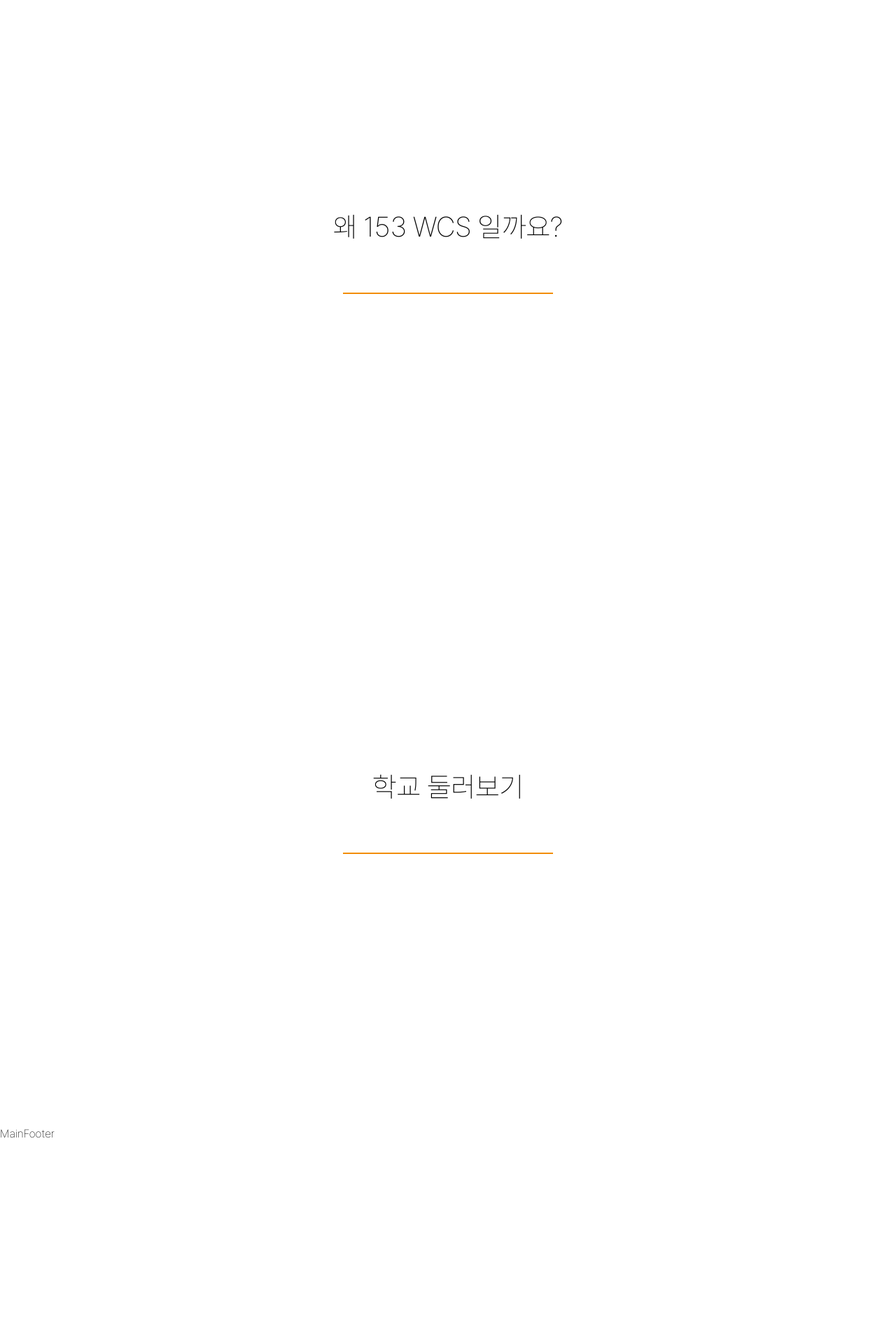
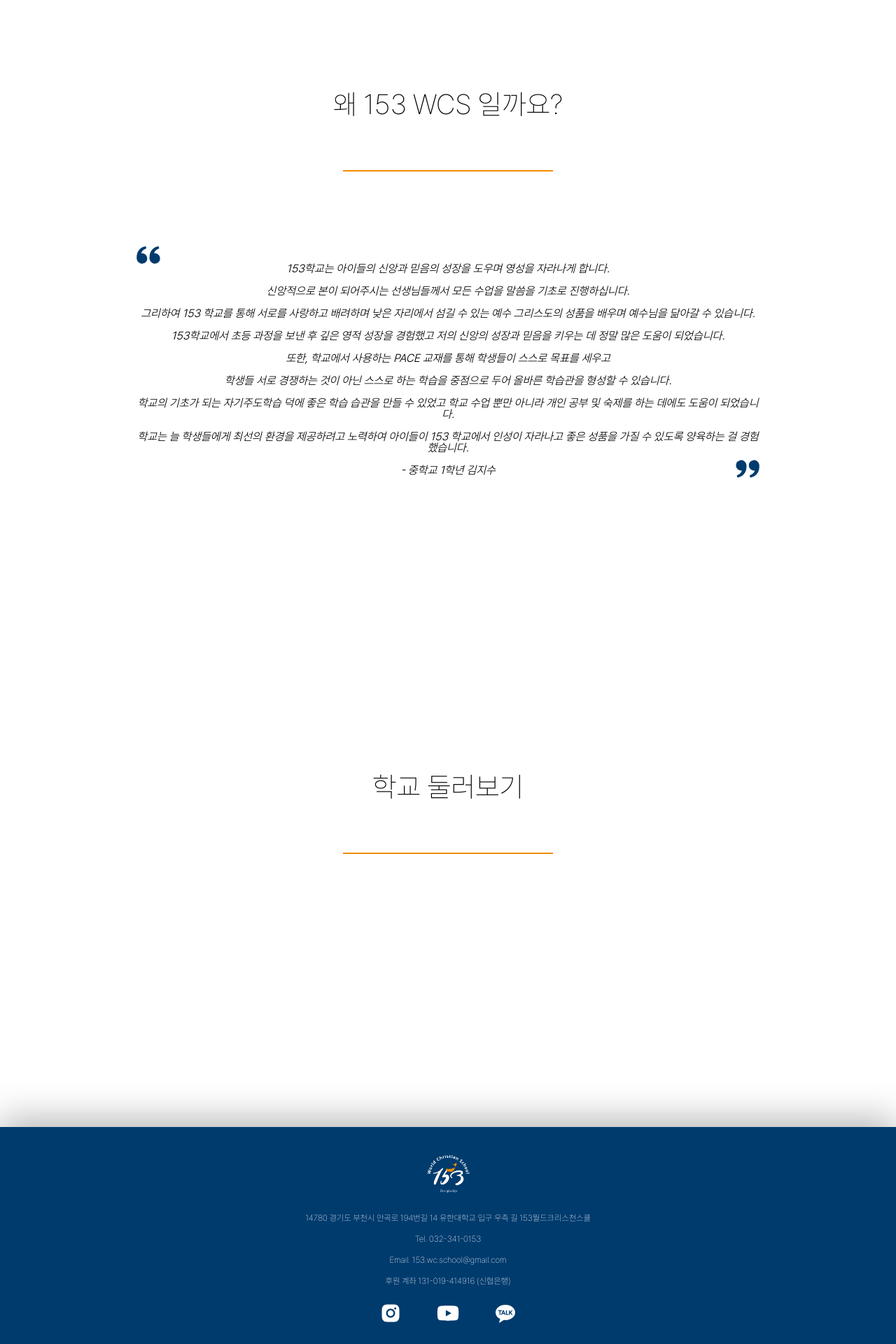
Before and after one commit to sieuniii/153wcs, a React (Vite) app: page / in a window 1280 px wide. Shown: the part 1590-3510 px from the top of the page at 70% size. Before the commit the page ends 3219 px from the top, so only its background shows below. Built offline with nearby package versions, Linux system fonts and the light colour scheme.

Commit message:
[fe][feat] main footer 완료
todo : interview Section 일단 보류 -> 추후 더 수정 예정

```diff
--- a/package.json
+++ b/package.json
@@ -12,6 +12,7 @@
   "dependencies": {
     "react": "^18.3.1",
     "react-dom": "^18.3.1",
+    "react-icons": "^5.3.0",
     "react-router-dom": "^6.26.1"
   },
   "devDependencies": {
--- a/src/components/footer/MainFooter.jsx
+++ b/src/components/footer/MainFooter.jsx
@@ -1,9 +1,32 @@
-import React from 'react'
+import React from "react";
+import styles from "./MainFooter.module.css";
+import logo from "../../assets/img/로고.png";
+import { AiFillInstagram } from "react-icons/ai";
+import { FaYoutube } from "react-icons/fa";
+import { RiKakaoTalkFill } from "react-icons/ri";
 
 function MainFooter() {
   return (
-    <div>MainFooter</div>
-  )
+    <div className={styles.MainFooter}>
+      <img className={styles.logo} src={logo} alt="Logo" />
+      <div className={styles.infoSection}>
+        14780 경기도 부천시 안곡로 194번길 14 유한대학교 입구 우측 길
+        153월드크리스천스쿨
+        <br />
+        Tel. 032-341-0153
+        <br />
+        Email. 153.wc.school@gmail.com
+        <br />
+        후원 계좌 131-019-414916 (신협은행)
+        <br />
+      </div>
+      <div className={styles.snsSection}>
+        <AiFillInstagram />
+        <FaYoutube />
+        <RiKakaoTalkFill />
+      </div>
+    </div>
+  );
 }
 
-export default MainFooter
+export default MainFooter;
--- /dev/null
+++ b/src/components/footer/MainFooter.module.css
@@ -0,0 +1,36 @@
+.MainFooter {
+  background-color: var(--main-color);
+  color: white;
+  height: 270px;
+  box-shadow: 0px -10px 50px rgba(0, 0, 0, 0.3);
+  display: flex;
+  flex-direction: column;
+
+  justify-content: center;
+  align-items: center;
+  text-align: center;
+  padding: 20px;
+}
+
+.logo {
+  margin-top: 20px;
+  width: 90px;
+  height: 90px;
+}
+
+.snsSection {
+  font-size: 2rem;
+  margin-top: 15px;
+  margin-bottom: 20px;
+  display: flex;
+  justify-content: center; /* 아이콘을 가로로 중앙 정렬 */
+  align-items: center; /* 아이콘을 세로로 중앙 정렬 */
+  gap: 50px; /* 아이콘 사이의 간격 추가 */
+}
+
+.infoSection {
+  margin-top: 5px;
+  line-height: 2.5;
+  font-family: var(--font-thin);
+  font-size: 12px;
+}
--- a/src/components/home/InterviewSection.jsx
+++ b/src/components/home/InterviewSection.jsx
@@ -1,11 +1,143 @@
-import React from "react";
+import React, { useState, useEffect } from "react";
 import TitleComponent from "../common/TitleComponent";
 import styles from "../../pages/home/Homepage.module.css";
+import interviewStyles from "./InterviewSection.module.css";
+import { BiSolidQuoteAltLeft } from "react-icons/bi";
+import { BiSolidQuoteAltRight } from "react-icons/bi";
 
 function InterviewSection() {
+  const interviews = [
+    {
+      content: (
+        <>
+          <p>153학교는 버스를 기다리는 정거장입니다.</p>
+          <p>
+            ‘입시’에 목적을 두는 것이 아닌 ‘배움’에 목적을 두고 가르침을 받을 수
+            있는 학교이기 때문입니다.
+          </p>
+          <p>
+            PACE프로그램을 통해서 영어 실력 및 자기주도 학습 실력이 향상되었고
+          </p>
+          <p>
+            {" "}
+            이 학교를 다니면서 인격, 지식, 영성 등 전인격적으로 성장하게
+            되었습니다.
+          </p>
+        </>
+      ),
+      author: "중학교 3학년 김이맥 학생",
+    },
+    {
+      content: (
+        <>
+          <p>
+            153학교는 아이들의 신앙과 믿음의 성장을 도우며 영성을 자라나게
+            합니다.
+          </p>
+          <p>
+            신앙적으로 본이 되어주시는 선생님들께서 모든 수업을 말씀을 기초로
+            진행하십니다.
+          </p>
+          <p>
+            그리하여 153 학교를 통해 서로를 사랑하고 배려하며 낮은 자리에서 섬길
+            수 있는 예수 그리스도의 성품을 배우며 예수님을 닮아갈 수 있습니다.
+          </p>
+          <p>
+            153학교에서 초등 과정을 보낸 후 깊은 영적 성장을 경험했고 저의
+            신앙의 성장과 믿음을 키우는 데 정말 많은 도움이 되었습니다.
+          </p>
+          <p>
+            또한, 학교에서 사용하는 PACE 교재를 통해 학생들이 스스로 목표를
+            세우고
+          </p>
+          <p>
+            학생들 서로 경쟁하는 것이 아닌 스스로 하는 학습을 중점으로 두어
+            올바른 학습관을 형성할 수 있습니다.
+          </p>
+          <p>
+            학교의 기초가 되는 자기주도학습 덕에 좋은 학습 습관을 만들 수 있었고
+            학교 수업 뿐만 아니라 개인 공부 및 숙제를 하는 데에도 도움이
+            되었습니다.
+          </p>
+          <p>
+            {" "}
+            학교는 늘 학생들에게 최선의 환경을 제공하려고 노력하여 아이들이 153
+            학교에서 인성이 자라나고 좋은 성품을 가질 수 있도록 양육하는 걸
+            경험했습니다.
+          </p>
+        </>
+      ),
+      author: "중학교 1학년 김지수",
+    },
+    {
+      content: (
+        <>
+          <p>
+            153학교에서 하나님의 법 안에서 세상과 구별된 삶을 살아가는 법을
+            배우며
+          </p>
+          <p>
+            기독교 세계관을 배우고 매일 예배 시간을 통해 하나님과 더 가까워지고
+            신앙과 믿음을 키울 수 있습니다.
+          </p>
+          <p>
+            영어를 잘 하시는 선생님들 덕에 영어를 쉽고 재밌게 배울 수 있고 영어
+            Speaking 실력을 향상 시킬 수 있습니다.
+          </p>
+          <p>
+            또한, 자기주도학습을 통해 내가 스스로 목표를 세우고 공부할 수 있는
+            능력을 키울 수 있습니다.
+          </p>
+          <p>
+            153학교에서 공부하면서 영어에 흥미를 느꼈고 통역 및 번역을 공부해서
+          </p>
+          <p>
+            아직 알려지지 못한 우리나라의 작품들을 알리고 하나님의 복음을
+            전파하는 삶을 살고 싶다는 마음을 품게 되었습니다.
+          </p>
+        </>
+      ),
+      author: "초등학교 6학년 박수민 학생",
+    },
+  ];
+
+  const [currentInterview, setCurrentInterview] = useState(0);
+
+  const [fadeIn, setFadeIn] = useState(true);
+  useEffect(() => {
+    const interval = setInterval(() => {
+      setFadeIn(false);
+      setTimeout(() => {
+        setCurrentInterview((prevIndex) =>
+          prevIndex === interviews.length - 1 ? 0 : prevIndex + 1
+        );
+        setFadeIn(true);
+      }, 500); // 페이드 아웃 후 인터뷰 변경
+    }, 5000); // 5초마다 인터뷰 변경
+
+    return () => clearInterval(interval); // 컴포넌트 언마운트 시 타이머 정리
+  }, [interviews.length]);
+
   return (
     <div className={styles.sectionContainer}>
       <TitleComponent text={<>왜 153 WCS 일까요?</>} />
+      <div
+        className={`${interviewStyles.interviewContainer} ${
+          fadeIn ? interviewStyles.fadeIn : interviewStyles.fadeOut
+        }`}
+      >
+        <span className={interviewStyles.quoteLeft}>
+          <BiSolidQuoteAltLeft />
+        </span>
+
+        <div className={interviewStyles.interviewContent}>
+          {interviews[currentInterview].content}-{" "}
+          {interviews[currentInterview].author}
+        </div>
+        <span className={interviewStyles.quoteRight}>
+          <BiSolidQuoteAltRight />
+        </span>
+      </div>
     </div>
   );
 }
--- /dev/null
+++ b/src/components/home/InterviewSection.module.css
@@ -0,0 +1,41 @@
+.interviewContainer {
+  position: relative;
+  display: flex;
+  text-align: center;
+  justify-content: center;
+  align-items: center;
+  line-height: 1;
+  width: 70%;
+  height: 350px;
+  font-family: var(--font-light);
+  transition: opacity 0.5s ease-in-out;
+}
+
+.fadeIn {
+  opacity: 1;
+}
+
+.fadeOut {
+  opacity: 0;
+}
+
+.quoteLeft {
+  position: absolute;
+  top: 0;
+  left: 0;
+  font-size: 2.5rem;
+  color: var(--main-color);
+}
+
+.quoteRight {
+  position: absolute;
+  bottom: 0;
+  right: 0;
+  font-size: 2.5rem;
+  color: var(--main-color);
+}
+
+.interviewContent {
+  font-style: italic;
+  font-size: 16px;
+}
```
Also changed, not shown: 1 other file (tests, documents, lock files or other folders).
